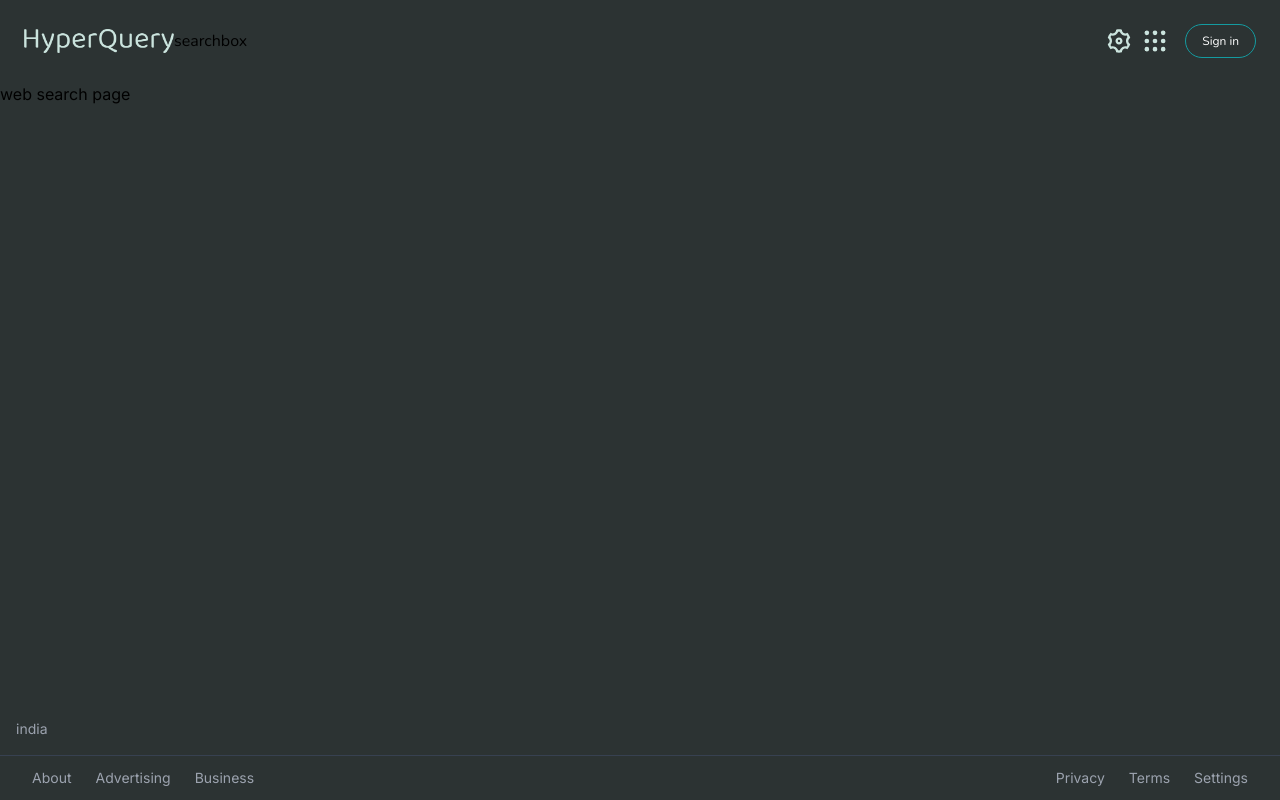
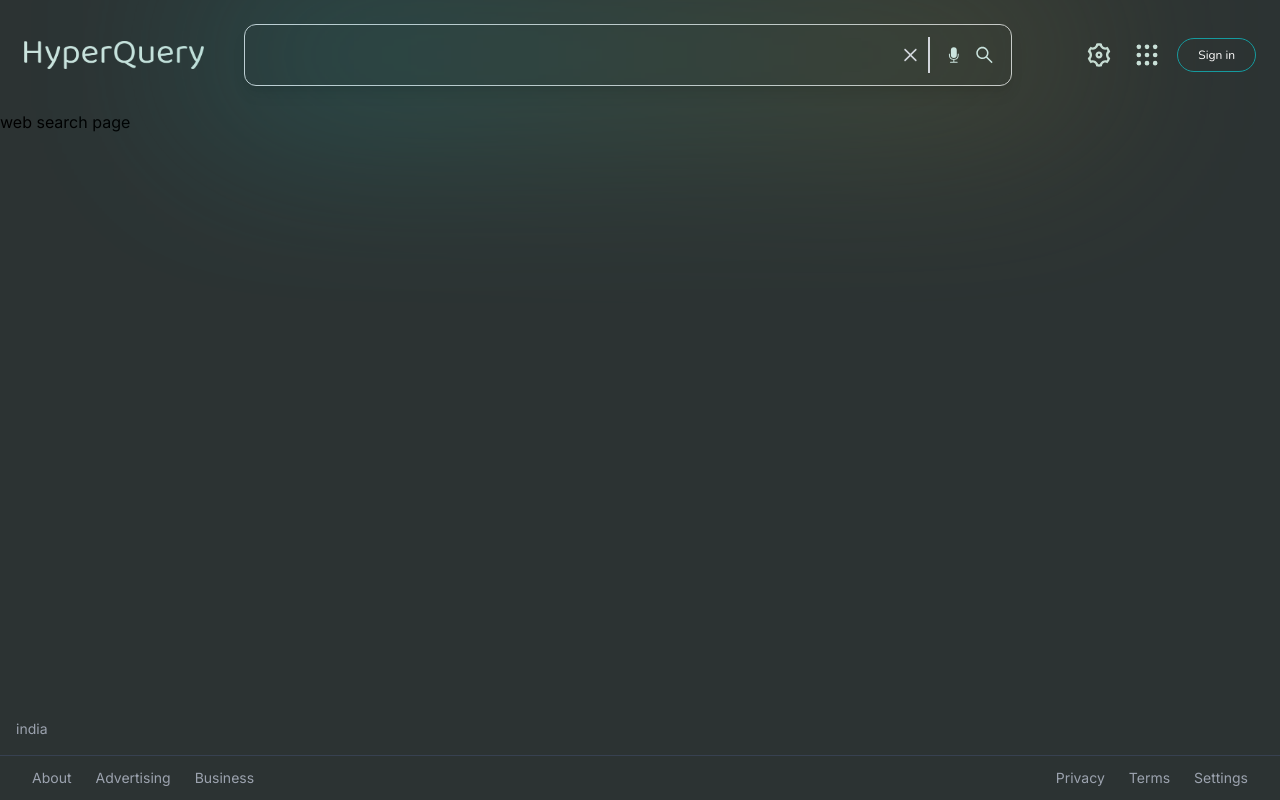
Before and after one commit to Sarvgya027/HyperQuery, a Next.js app: page /search/web in a window 1280 px wide. Built offline with nearby package versions, Linux system fonts and the light colour scheme; no server answers.

Commit message:
completed the searchbox

```diff
--- a/src/components/HomeSearch.jsx
+++ b/src/components/HomeSearch.jsx
@@ -30,7 +30,7 @@
   return (
     <>
       <div className="w-full sm:w-[50%] relative">
-        <div className="absolute -top-5 -inset-0 bg-gradient-to-r from-[#14a6ab] to-[#947d37] rounded-full blur-[50px] opacity-70"></div>
+        <div className="absolute -top-5 -inset-0 bg-gradient-to-r from-[#14a6ab] to-[#947d37] rounded-full blur-[100px] opacity-70"></div>
         <form onSubmit={handleSubmit} className="flex w-full mx-auto max-w-[90%] border border-gray-200 px-4 py-2 sm:px-5 sm:py-3 rounded-xl hover:shadow-gray-400 focus-within:shadow-md transition-shadow relative z-10">
           <CiSearch className="text-[#CBE4DE] w-6 h-6 sm:w-8 sm:h-6 mr-2 sm:mr-3" />
           <input
--- a/src/components/SearchBox.jsx
+++ b/src/components/SearchBox.jsx
@@ -1,9 +1,40 @@
-import React from 'react'
+'use client'
+
+import React, { useState } from 'react'
+import { RxCross2 } from 'react-icons/rx'
+import { BsFillMicFill } from 'react-icons/bs'
+import { AiOutlineSearch } from 'react-icons/ai'
+import { useRouter, useSearchParams } from 'next/navigation'
+
 
 function SearchBox() {
+  const router = useRouter()
+  const searchParams = useSearchParams()
+  const searchTerm = searchParams.get('searchTerm')
+  const [term, setTerm] = useState(searchTerm || '')
+
+  const handleSubmit = (e) => {
+    e.preventDefault();
+    if(!term.trim)
+    router.push(`/search/web?searchTerm=${term}`)
+  }
+
   return (
-    <div>
-      searchbox
+    <div className="relative">
+      <div className="absolute inset-1 bg-gray-600 bg-gradient-to-r from-[#14a6ab] to-[#947d37] blur-[100px] opacity-80 rounded-md z-0"></div>
+      <form onSubmit={handleSubmit} className="flex border border-gray-300 rounded-xl shadow-lg px-4 py-3 ml-10 mr-5 flex-grow max-w-3xl items-center z-10 hover:shadow-gray-400 focus-within:shadow-md transition-shadow">
+        <input
+          type="text"
+          value={term}
+          onChange={(e) => setTerm(e.target.value)}
+          className="z-10 bg-transparent text-[#CBE4DE] rounded-md w-full focus:outline-none
+          "
+        />
+        <RxCross2 onClick={() => setTerm('')} className="text-2xl text-gray-300 cursor-pointer sm:mr-2 z-10" />
+        <BsFillMicFill className="hidden sm:inline-flex text-4xl text-[#CBE4DE] border-l-2 border-gray-300 mr-3 pl-4 z-10" />
+        <AiOutlineSearch className="text-2xl hidden sm:inline-flex text-[#CBE4DE] cursor-pointer z-10"
+        onClick={handleSubmit} />
+      </form>
     </div>
   )
 }
--- a/src/components/SearchHeader.jsx
+++ b/src/components/SearchHeader.jsx
@@ -17,17 +17,17 @@
     <header className={`${nunito.className}  `}>
      <div className='m-2 flex p-4 items-center justify-between '>
       <Link href='/'>
-      <Image alt="logo" src="/HeaderLogo.png" className="" width={150} height={150} priority={true} />
+      <Image alt="logo" src="/HeaderLogo.png" className="" width={180} height={150} priority={true} />
       </Link>
       <div className='flex-1 '>
         <SearchBox />
       </div>
-      <div className='hidden md:inline-flex space-x-2 mr-2 '>
+      <div className='hidden md:inline-flex space-x-2 mr-4 gap-3   '>
         <RiSettings3Line className='text-[#CBE4DE] text-md text-[28px] hover:bg-gray-600 rounded-full transition duration-400 delay-10 ease-in-out '/>
         <TbGridDots className='text-[#CBE4DE] text-md text-[28px] hover:bg-gray-600 rounded-full transition duration-400 delay-10 ease-in-out '/>
 
       </div>
-        <button className='ml-2 bg-transparent hover:bg-[#149ba0] text-white  hover:text-white py-2 px-4 border border-[#149ba0] hover:border-transparent rounded-full text-xs transition duration-400 delay-10 ease-in-out'>Sign in</button>
+        <button className=' bg-transparent hover:bg-[#149ba0] text-white  hover:text-white py-2 px-5 border border-[#149ba0] hover:border-transparent rounded-full text-xs transition duration-400 delay-10 ease-in-out'>Sign in</button>
      </div>
     </header>
   )
```
